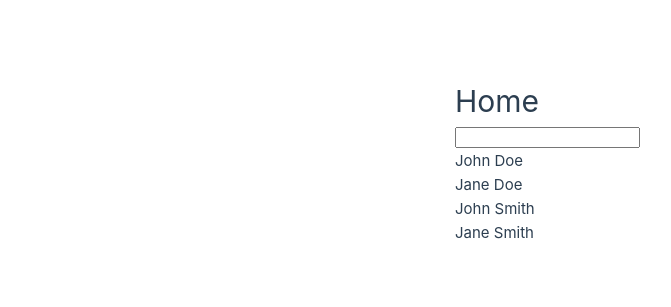
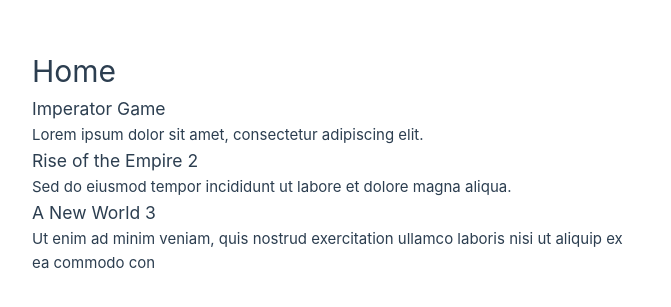
Before and after one commit to GamingDev27/ninjavue-comp-api-blog, a Vue app: page / in a window 1280 px wide. Shown: the part 239-546 px from the top of the page, without its empty margins (0-671 px from the left). Built offline with nearby package versions, Linux system fonts and the light colour scheme.

Commit message:
composition api done

```diff
--- /dev/null
+++ b/src/components/PostList.vue
@@ -0,0 +1,21 @@
+<template>
+  <div class="post-list">
+    <div v-for="post in posts" :key="post.id">
+        <PostSingleView :post="post" />
+    </div>
+  </div>
+</template>
+
+<script setup>
+import { defineProps } from 'vue'
+import PostSingleView from '@/components/PostSingleView.vue'
+
+defineProps({
+  posts: Array
+})
+
+</script>
+
+<style>
+
+</style>
--- /dev/null
+++ b/src/components/PostSingleView.vue
@@ -0,0 +1,20 @@
+<template>
+  <div>
+    <h3>{{ post.title }}</h3>
+    <div>{{ snippet }}</div>
+  </div>
+</template>
+
+<script setup>
+import { computed } from 'vue'
+
+const props = defineProps({
+  post: Object,
+})
+
+const snippet = computed(() => {
+  return props.post.body.substring(0, 100)
+})
+</script>
+
+<style></style>
--- a/src/views/HomeView.vue
+++ b/src/views/HomeView.vue
@@ -1,33 +1,23 @@
-<script>
-import { computed, ref, watch, watchEffect } from 'vue';
-export default {
-  name: 'HomeView',
-  setup() {
-    const names = ref(['John Doe', 'Jane Doe', 'John Smith', 'Jane Smith']);
-    const search = ref('');
+<script setup>
+import { ref, defineComponent } from 'vue'
+import PostList from '@/components/PostList.vue'
 
-    const matchingNames = computed(() => {
-      return names.value.filter(name => name.toLowerCase().includes(search.value.toLowerCase()));
-    });
+const posts = ref([
+  { id: 1, title: 'Imperator Game', body: 'Lorem ipsum dolor sit amet, consectetur adipiscing elit.' },
+  { id: 2, title: 'Rise of the Empire 2', body: 'Sed do eiusmod tempor incididunt ut labore et dolore magna aliqua.' },
+  { id: 3, title: 'A New World 3', body: 'Ut enim ad minim veniam, quis nostrud exercitation ullamco laboris nisi ut aliquip ex ea commodo consequat.' },
+])
 
-    watch(search, () => {
-      console.log('search changed');
-    });
-
-    watchEffect(() => {
-      console.log('[WE]search changed',search.value);
-    });
-
-    return { names, search, matchingNames };
-  },
-}
+defineComponent({
+  PostList
+})
 </script>
 
 <template>
   <div class="home">
     <h1>Home</h1>
-    <input type="text" v-model="search">
-    <p>{{search}}</p>
-    <div v-for="name in matchingNames" :key="name">{{name}}</div>
+    <div class="posts">
+      <PostList :posts="posts" />
+    </div>
   </div>
 </template>
```
